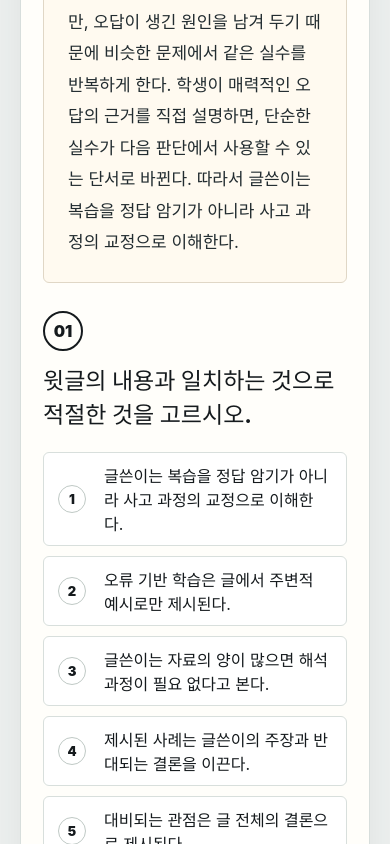
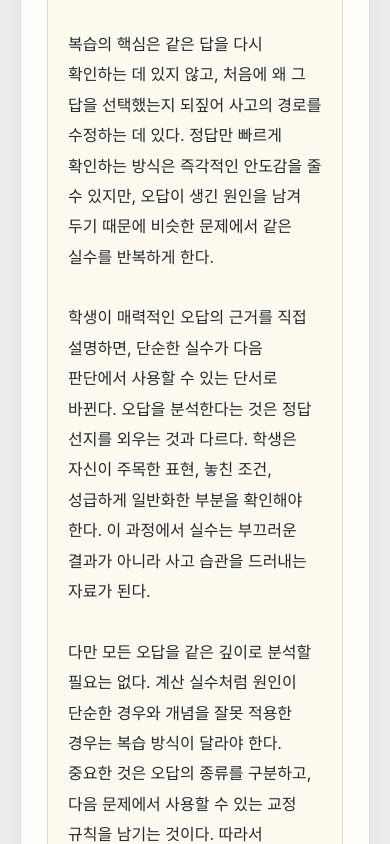
Before and after one commit to jbaoro/SAT, a React (Vite) app: page / in a window 390 px wide. Shown: the part 1156-2000 px from the top of the page. Built offline with nearby package versions, Linux system fonts and the light colour scheme.

Commit message:
Lengthen Korean reading passages

```diff
--- a/src/App.css
+++ b/src/App.css
@@ -1,7 +1,8 @@
 .app-shell {
   min-height: 100vh;
   display: grid;
-  grid-template-columns: 280px minmax(0, 1fr) 300px;
+  grid-template-columns: 260px minmax(680px, 920px) 280px;
+  justify-content: center;
   background: #eef1f0;
   color: #151a1d;
 }
@@ -153,7 +154,7 @@ input {
 }
 
 .exam-area {
-  padding: 36px;
+  padding: 36px 28px 56px;
 }
 
 .exam-header {
@@ -195,12 +196,12 @@ input {
 }
 
 .paper {
-  min-height: 680px;
+  min-height: 980px;
   border: 1px solid #d7dedc;
   border-radius: 8px;
   background: #fffefa;
   box-shadow: 0 18px 45px rgba(40, 48, 45, 0.08);
-  padding: 38px;
+  padding: 48px 54px;
 }
 
 .paper-meta {
@@ -224,9 +225,11 @@ input {
   border-radius: 6px;
   background: #fffaf0;
   color: #222c30;
-  font-size: 17px;
-  line-height: 1.85;
-  padding: 24px;
+  font-size: 18px;
+  line-height: 2.05;
+  padding: 30px;
+  white-space: pre-line;
+  word-break: keep-all;
 }
 
 .question-block {
@@ -234,7 +237,7 @@ input {
   grid-template-columns: 44px 1fr;
   gap: 14px;
   align-items: start;
-  margin: 28px 0 20px;
+  margin: 36px 0 22px;
 }
 
 .question-number {
@@ -255,7 +258,7 @@ input {
 
 .choices {
   display: grid;
-  gap: 10px;
+  gap: 12px;
   list-style: none;
   margin: 0;
   padding: 0;
@@ -263,15 +266,17 @@ input {
 
 .choices button {
   width: 100%;
-  min-height: 52px;
+  min-height: 58px;
   display: grid;
   grid-template-columns: 34px 1fr;
   gap: 12px;
   align-items: center;
   border-color: #d8dfdc;
   background: #ffffff;
-  padding: 10px 14px;
+  padding: 13px 16px;
+  line-height: 1.55;
   text-align: left;
+  word-break: keep-all;
 }
 
 .choices button span {
@@ -323,8 +328,8 @@ input {
   display: grid;
   gap: 14px;
   border-top: 1px solid #dce2df;
-  margin-top: 30px;
-  padding-top: 24px;
+  margin-top: 36px;
+  padding-top: 28px;
 }
 
 .solution-panel div {
@@ -417,7 +422,7 @@ input {
 
 @media (max-width: 1180px) {
   .app-shell {
-    grid-template-columns: 260px minmax(0, 1fr);
+    grid-template-columns: 240px minmax(0, 1fr);
   }
 
   .review-panel {
@@ -445,7 +450,13 @@ input {
 
   .paper {
     min-height: auto;
-    padding: 22px;
+    padding: 26px;
+  }
+
+  .passage {
+    font-size: 16px;
+    line-height: 1.9;
+    padding: 20px;
   }
 }
 
--- a/src/generators/koreanReading.ts
+++ b/src/generators/koreanReading.ts
@@ -22,9 +22,12 @@ type PassagePattern = {
   title: string
   concept: string
   topic: string
+  opening: string
   thesis: string
   contrast: string
   example: string
+  development: string
+  limitation: string
   evidence: string
 }
 
@@ -33,12 +36,18 @@ const patterns: PassagePattern[] = [
     title: '정보의 배열과 판단',
     concept: '정보의 재구성',
     topic: '자료가 의미를 얻는 방식',
+    opening:
+      '우리는 흔히 많은 자료를 확보하면 판단의 정확성이 자연스럽게 높아진다고 생각한다. 그러나 자료가 많다는 사실은 판단의 출발점일 뿐, 그 자체가 곧바로 설득력 있는 결론을 보장하지는 않는다.',
     thesis:
       '정보는 그 자체로 완결된 의미를 갖기보다, 어떤 기준으로 배열되고 해석되는지에 따라 판단의 방향을 바꾼다.',
     contrast:
       '단순한 자료의 양을 중시하는 관점은 정보의 신뢰도를 높이는 데 도움을 줄 수 있지만, 자료 사이의 관계를 설명하지 못하면 결론의 설득력은 약해진다.',
     example:
       '예를 들어 같은 통계 자료라도 시간 순서로 배열하면 변화 추세가 드러나고, 집단별로 배열하면 차이의 원인이 더 뚜렷하게 보일 수 있다.',
+    development:
+      '이때 중요한 것은 자료가 말해 주는 사실과 연구자가 부여한 해석을 구별하는 일이다. 자료는 일정한 범위 안의 현상을 보여 주지만, 그 현상이 왜 나타났는지는 자료를 묶는 기준과 비교 대상에 따라 달라진다. 따라서 독자는 글쓴이가 어떤 기준을 선택했는지, 그 기준이 결론을 이끌기에 충분한지 확인해야 한다.',
+    limitation:
+      '물론 배열 기준을 세운다고 해서 모든 해석이 정당화되는 것은 아니다. 특정 결론을 미리 정해 놓고 그에 맞는 자료만 골라 배열한다면, 정보의 재구성은 오히려 판단을 왜곡하는 도구가 될 수 있다.',
     evidence:
       '글쓴이는 정보의 가치를 자료의 양이 아니라 배열 기준과 해석 맥락에서 찾고 있다.',
   },
@@ -46,12 +55,18 @@ const patterns: PassagePattern[] = [
     title: '기술과 책임',
     concept: '기술의 사회적 책임',
     topic: '기술 발전을 평가하는 기준',
+    opening:
+      '새로운 기술은 등장할 때마다 더 빠르고 편리한 생활을 약속한다. 그래서 기술의 가치는 흔히 성능, 속도, 효율성과 같은 지표를 중심으로 평가된다.',
     thesis:
       '새로운 기술은 효율성을 높이지만, 그 효과가 사회 전체에 어떻게 분배되는지까지 함께 검토될 때 비로소 공적 가치를 지닌다.',
     contrast:
       '기술을 도구로만 보는 관점은 개발 속도와 성능을 강조한다. 그러나 이런 관점은 기술이 낳는 비용을 누가 부담하는지 설명하지 못한다.',
     example:
       '자동화 시스템은 생산 시간을 줄일 수 있지만, 노동 방식의 변화와 접근성 문제를 함께 고려하지 않으면 특정 집단에 불리하게 작용할 수 있다.',
+    development:
+      '기술의 영향은 사용자의 선택만으로 결정되지 않는다. 제도, 비용, 교육 수준, 지역적 조건이 기술의 활용 가능성을 제한하기 때문이다. 같은 기술이라도 어떤 사람에게는 기회를 넓히는 수단이 되지만, 다른 사람에게는 기존의 격차를 더 크게 만드는 원인이 될 수 있다.',
+    limitation:
+      '그렇다고 기술 발전을 멈추어야 한다는 뜻은 아니다. 글쓴이가 문제 삼는 것은 발전 자체가 아니라, 발전의 결과를 평가할 때 편익만 보고 부담의 분배를 보지 않는 태도이다.',
     evidence:
       '글쓴이는 기술의 가치를 성능이 아니라 사회적 영향까지 포함해 판단해야 한다고 본다.',
   },
@@ -59,12 +74,18 @@ const patterns: PassagePattern[] = [
     title: '기억과 복습',
     concept: '오류 기반 학습',
     topic: '틀린 문제를 다시 보는 이유',
+    opening:
+      '복습은 많은 학생에게 이미 푼 문제를 다시 확인하는 일로 받아들여진다. 그러나 같은 문제를 반복해서 보는 것만으로는 실수가 줄어들지 않는 경우가 많다.',
     thesis:
       '복습의 핵심은 같은 답을 다시 확인하는 데 있지 않고, 처음에 왜 그 답을 선택했는지 되짚어 사고의 경로를 수정하는 데 있다.',
     contrast:
       '정답만 빠르게 확인하는 방식은 즉각적인 안도감을 줄 수 있지만, 오답이 생긴 원인을 남겨 두기 때문에 비슷한 문제에서 같은 실수를 반복하게 한다.',
     example:
       '학생이 매력적인 오답의 근거를 직접 설명하면, 단순한 실수가 다음 판단에서 사용할 수 있는 단서로 바뀐다.',
+    development:
+      '오답을 분석한다는 것은 정답 선지를 외우는 것과 다르다. 학생은 자신이 주목한 표현, 놓친 조건, 성급하게 일반화한 부분을 확인해야 한다. 이 과정에서 실수는 부끄러운 결과가 아니라 사고 습관을 드러내는 자료가 된다.',
+    limitation:
+      '다만 모든 오답을 같은 깊이로 분석할 필요는 없다. 계산 실수처럼 원인이 단순한 경우와 개념을 잘못 적용한 경우는 복습 방식이 달라야 한다. 중요한 것은 오답의 종류를 구분하고, 다음 문제에서 사용할 수 있는 교정 규칙을 남기는 것이다.',
     evidence:
       '글쓴이는 복습을 정답 암기가 아니라 사고 과정의 교정으로 이해한다.',
   },
@@ -75,12 +96,17 @@ function pick<T>(items: T[], seed: number) {
 }
 
 function buildPassage(pattern: PassagePattern, styleMode: StyleMode) {
-  const opening =
+  const styleOpening =
     styleMode === 'EBS 학습형'
       ? `${pattern.topic}은 학습 과정에서 자주 다루어지는 소재이다.`
       : `${pattern.topic}을 이해하려면 표면적인 현상보다 그 현상이 놓인 맥락을 살펴야 한다.`
 
-  return `${opening} ${pattern.thesis} ${pattern.contrast} ${pattern.example} 따라서 ${pattern.evidence}`
+  return [
+    `${styleOpening} ${pattern.opening}`,
+    `${pattern.thesis} ${pattern.contrast}`,
+    `${pattern.example} ${pattern.development}`,
+    `${pattern.limitation} 따라서 ${pattern.evidence}`,
+  ].join('\n\n')
 }
 
 function buildChoices(pattern: PassagePattern, problemType: ProblemType, styleMode: StyleMode) {
```
